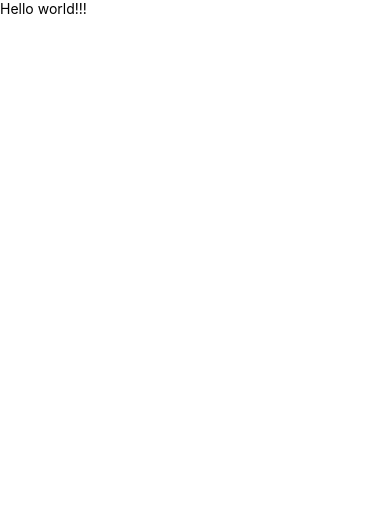
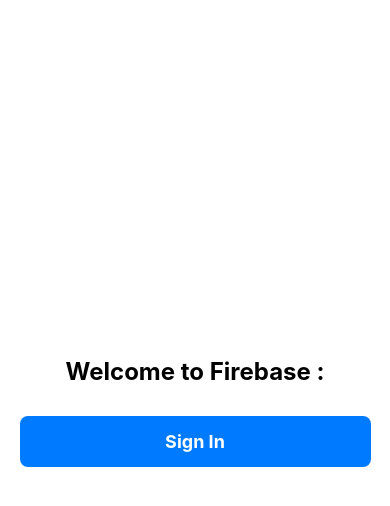
Before and after one commit to dinstar/POCs-React-native, a React Native app: screen / in a window 390 px wide. Shown: the top 506 px of the page. Built offline with nearby package versions, Linux system fonts and the light colour scheme.

Commit message:
E-mail auth
Removed: sign up

```diff
--- a/App.tsx
+++ b/App.tsx
@@ -5,9 +5,30 @@
  * @format
  */
 
-import { Text } from 'react-native';
+import React from "react";
+import { LogBox } from "react-native";
+LogBox.ignoreLogs(["Warning: ..."]); // Ignore log notification by message
+LogBox.ignoreAllLogs(); //Ignore all log notifications
 
-const App = _ =>
-  <Text>Hello world!!!</Text>;
+import { NavigationContainer } from "@react-navigation/native";
 
-export default App;
+import { AuthProvider, useAuth } from "./src/contexts/auth-context";
+import GuestStack from "./src/navigation/guest-stack";
+import AppStack from "./src/navigation/app-stack";
+
+const AppContent = () => {
+  const { loggedInUser } = useAuth();
+  return (
+    <NavigationContainer>
+      {loggedInUser ? <AppStack /> : <GuestStack />}
+    </NavigationContainer>
+  );
+};
+
+export default function App() {
+  return (
+    <AuthProvider>
+      <AppContent />
+    </AuthProvider>
+  );
+}
--- /dev/null
+++ b/src/assets/styles.js
@@ -0,0 +1,44 @@
+import {
+  StyleSheet,
+} from "react-native";
+
+const welcomeScreen = StyleSheet.create({
+  container: {
+    flex: 1,
+    justifyContent: "center",
+    alignItems: "center",
+    backgroundColor: "#ffffff",
+    paddingHorizontal: 20,
+  },
+  logo: {
+    width: 150,
+    height: 150,
+    marginBottom: 20,
+  },
+  title: {
+    fontSize: 24,
+    fontWeight: "bold",
+    marginBottom: 30,
+  },
+  subtitle: {
+    fontSize: 16,
+    marginBottom: 30,
+    textAlign: "center",
+  },
+  button: {
+    backgroundColor: "#007BFF",
+    width: "90%",
+    paddingVertical: 15,
+    marginHorizontal: 15,
+    borderRadius: 8,
+    marginBottom: 20,
+  },
+  buttonText: {
+    color: "#ffffff",
+    fontSize: 18,
+    fontWeight: "bold",
+    textAlign: "center",
+  },
+});
+
+export { welcomeScreen };
--- /dev/null
+++ b/src/contexts/auth-context.tsx
@@ -0,0 +1,17 @@
+import React from "react";
+
+const AuthContext = React.createContext({ loggedInUser: '', setLoggedInUser: v => {} });
+
+export const AuthProvider = ({ children }) => {
+  const [loggedInUser, setLoggedInUser] = React.useState('');
+
+  return (
+    <AuthContext.Provider value={{ loggedInUser, setLoggedInUser }}>
+      {children}
+    </AuthContext.Provider>
+  );
+};
+
+export const useAuth = () => React.useContext(AuthContext);
+
+export default AuthContext;
--- /dev/null
+++ b/src/firebase/config.tsx
@@ -0,0 +1,26 @@
+// Import the functions you need from the SDKs you need
+import { initializeApp } from "firebase/app";
+import { getAuth } from "firebase/auth";
+
+import firebase from "firebase/compat/app";
+import "firebase/compat/auth";
+import "firebase/compat/firestore";
+
+const firebaseConfig = {
+ apiKey: "YOUR_API_KEY",
+ authDomain: "YOUR-AUTH-DOMAIN",
+ projectId: "YOUR PROJECT ID",
+ storageBucket: "YOUR_STORAGE-PROJECT",
+ messagingSenderId: "YOUR MESSENGING_SENDER_ID",
+ appId: "YOUR_APP_ID",
+ measurementId: "YOUR_MEASUREMENT_ID"
+};
+
+
+// Initialize Firebase (
+
+firebase.initializeApp(firebaseConfig);
+const app = initializeApp(firebaseConfig);
+const authentication = getAuth(app);
+
+export { firebase, authentication };
--- /dev/null
+++ b/src/navigation/app-stack.tsx
@@ -0,0 +1,19 @@
+import React from "react";
+import { createNativeStackNavigator } from "@react-navigation/native-stack";
+import HomeScreen from "../screens/home-screen";
+
+const Stack = createNativeStackNavigator();
+
+const AppStack = () => {
+  return (
+    <Stack.Navigator>
+      <Stack.Screen
+        name="Home"
+        component={HomeScreen}
+        options={{ headerShown: false }}
+      />
+    </Stack.Navigator>
+  );
+};
+
+export default AppStack;
--- /dev/null
+++ b/src/navigation/guest-stack.tsx
@@ -0,0 +1,25 @@
+import React from "react";
+import { createNativeStackNavigator } from "@react-navigation/native-stack";
+import WelcomeScreen from "../screens/welcome-screen";
+import LoginScreen from "../screens/login-screen";
+
+const Stack = createNativeStackNavigator();
+
+const GuestStack = () => {
+  return (
+    <Stack.Navigator>
+      <Stack.Screen
+        name="Welcome"
+        component={WelcomeScreen}
+        options={{ headerShown: false }}
+      />
+      <Stack.Screen
+        name="Login"
+        component={LoginScreen}
+        options={{ headerShown: true }}
+      />
+    </Stack.Navigator>
+  );
+};
+
+export default GuestStack;
--- /dev/null
+++ b/src/screens/home-screen.tsx
@@ -0,0 +1,65 @@
+import {
+  SafeAreaView,
+  StyleSheet,
+  Text,
+  TouchableOpacity,
+  View,
+} from "react-native";
+import React from "react";
+
+import { signOut } from "firebase/auth";
+import { useAuth } from "../contexts/auth-context";
+import { authentication } from "../firebase/config";
+
+const HomeScreen = () => {
+  const { loggedInUser, setLoggedInUser } = useAuth();
+
+  const signOutUser = () => {
+    signOut(authentication)
+      .then((res) => {
+        console.log(res);
+        setLoggedInUser(null);
+      })
+      .catch((err) => {
+        console.log(err);
+      });
+  };
+
+  return (
+    <SafeAreaView
+      style={{
+        flex: 1,
+        justifyContent: "center",
+        alignItems: "center",
+      }}
+    >
+      <Text>You have successfully learned Firebase Login.</Text>
+      <TouchableOpacity onPress={signOutUser} style={styles.button}>
+        <Text style={styles.signOutText}>Sign Out</Text>
+      </TouchableOpacity>
+    </SafeAreaView>
+  );
+};
+
+export default HomeScreen;
+
+const styles = StyleSheet.create({
+  button: {
+    backgroundColor: "#302298",
+    borderRadius: 20,
+    padding: 10,
+    margin: 14,
+    width: "78%",
+    height: 50,
+    alignItems: "center",
+    justifyContent: "center",
+    flexDirection: "row",
+  },
+  signOutText: {
+    color: "white",
+    fontWeight: "bold",
+    textAlign: "center",
+    fontSize: 16,
+    alignSelf: "center",
+  },
+});
--- /dev/null
+++ b/src/screens/login-screen.tsx
@@ -0,0 +1,157 @@
+import React, { useState } from "react";
+import {
+  View,
+  Text,
+  TextInput,
+  StyleSheet,
+  Image,
+  TouchableOpacity,
+  ActivityIndicator,
+} from "react-native";
+
+import { authentication } from "../firebase/config";
+import { signInWithEmailAndPassword } from "firebase/auth";
+import { useAuth } from "../contexts/auth-context";
+
+const LoginScreen = _ => {
+  const [email, setEmail] = React.useState("");
+  const [password, setPassword] = React.useState("");
+  const [error, setError] = React.useState("");
+
+  const inputRef = React.useRef<TextInput>(null);
+  const passwordRef = React.useRef<TextInput>(null);
+
+  const [isLoading, setIsLoading] = useState(false);
+
+  const { setLoggedInUser } = useAuth();
+
+  const handleSignIn = async () => {
+    setIsLoading(true);
+
+    signInWithEmailAndPassword(authentication, email, password)
+      .then((res) => {
+        console.log("successful");
+        setLoggedInUser(res.user);
+      })
+
+      .catch((err) => {
+        console.log(err);
+        setError("Incorrect Email/Password");
+      })
+
+      .finally(() => setIsLoading(false));
+  };
+
+  return (
+    <View style={styles.container}>
+      <Text style={styles.welcomeText}>Welcome!</Text>
+      <Image
+        source={{
+          uri: "https://ouch-cdn2.icons8.com/teMbWzQG6l5J7CQqv4TiWL2pvjv9-A1IUmfuhymu3zw/rs:fit:608:456/extend:false/wm:1:re:0:0:0.8/wmid:ouch/czM6Ly9pY29uczgu/b3VjaC1wcm9kLmFz/c2V0cy9zdmcvMzIy/LzEzODJjMmMwLThj/M2YtNGQ4Yy1iODk0/LWRkYTRhMDI3ZGFl/OS5zdmc.png",
+        }}
+        style={styles.logo}
+      />
+
+      <TextInput
+        ref={inputRef}
+        style={styles.input}
+        placeholder="Enter your email"
+        keyboardType="email-address"
+        autoCapitalize="none"
+        placeholderTextColor="#003f5c"
+        value={email}
+        onChangeText={(email) => setEmail(email)}
+      />
+
+      <TextInput
+        ref={passwordRef}
+        style={styles.input}
+        placeholder="Enter your password"
+        placeholderTextColor="#003f5c"
+        value={password}
+        secureTextEntry
+        onChangeText={(text) => setPassword(text)}
+      />
+      {error && <Text style={styles.errorText}>{error}</Text>}
+
+      <TouchableOpacity onPress={handleSignIn} style={styles.button}>
+        <Text style={styles.loginText}>Login</Text>
+        {isLoading && (
+          <ActivityIndicator
+            size="small"
+            color="white"
+            style={{
+              alignSelf: "center",
+              justifyContent: "center",
+              paddingLeft: 10,
+            }}
+          />
+        )}
+      </TouchableOpacity>
+    </View>
+  );
+};
+
+const styles = StyleSheet.create({
+  container: {
+    flex: 1,
+    justifyContent: "center",
+    alignItems: "center",
+    padding: 20,
+  },
+  label: {
+    fontSize: 16,
+    marginBottom: 8,
+  },
+  input: {
+    width: "100%",
+    height: 40,
+    borderColor: "gray",
+    borderWidth: 1,
+    marginBottom: 16,
+    paddingLeft: 8,
+    paddingRight: 8,
+  },
+  button: {
+    backgroundColor: "#302298",
+    borderRadius: 20,
+    padding: 10,
+    margin: 14,
+    width: "78%",
+    height: 50,
+    alignItems: "center",
+    justifyContent: "center",
+    flexDirection: "row",
+  },
+  loginText: {
+    color: "white",
+    fontWeight: "bold",
+    textAlign: "center",
+    fontSize: 16,
+    alignSelf: "center",
+  },
+  welcomeText: {
+    fontSize: 24,
+    fontWeight: "bold",
+    marginBottom: 16,
+    textAlign: "center",
+  },
+  logo: {
+    width: 150,
+    height: 150,
+    marginBottom: 20,
+  },
+  downText: {
+    color: "#331ece",
+    fontSize: 16,
+    fontWeight: "400",
+    marginTop: 10,
+  },
+  errorText: {
+    color: "red",
+    fontSize: 14,
+    marginTop: 10,
+  },
+});
+
+export default LoginScreen;
--- /dev/null
+++ b/src/screens/welcome-screen.tsx
@@ -0,0 +1,27 @@
+import React from "react";
+import {
+  SafeAreaView,
+  Text,
+  TouchableOpacity,
+} from "react-native";
+
+import { welcomeScreen as st } from "../assets/styles";
+
+const WelcomeScreen = ({ navigation }) => {
+  return (
+    <SafeAreaView style={st.container}>
+      <Text style={st.title}>Welcome to Firebase :</Text>
+
+      <TouchableOpacity
+        style={st.button}
+        onPress={() => {
+          navigation.navigate("Login");
+        }}
+      >
+        <Text style={st.buttonText}>Sign In</Text>
+      </TouchableOpacity>
+    </SafeAreaView>
+  );
+};
+
+export default WelcomeScreen;
```
